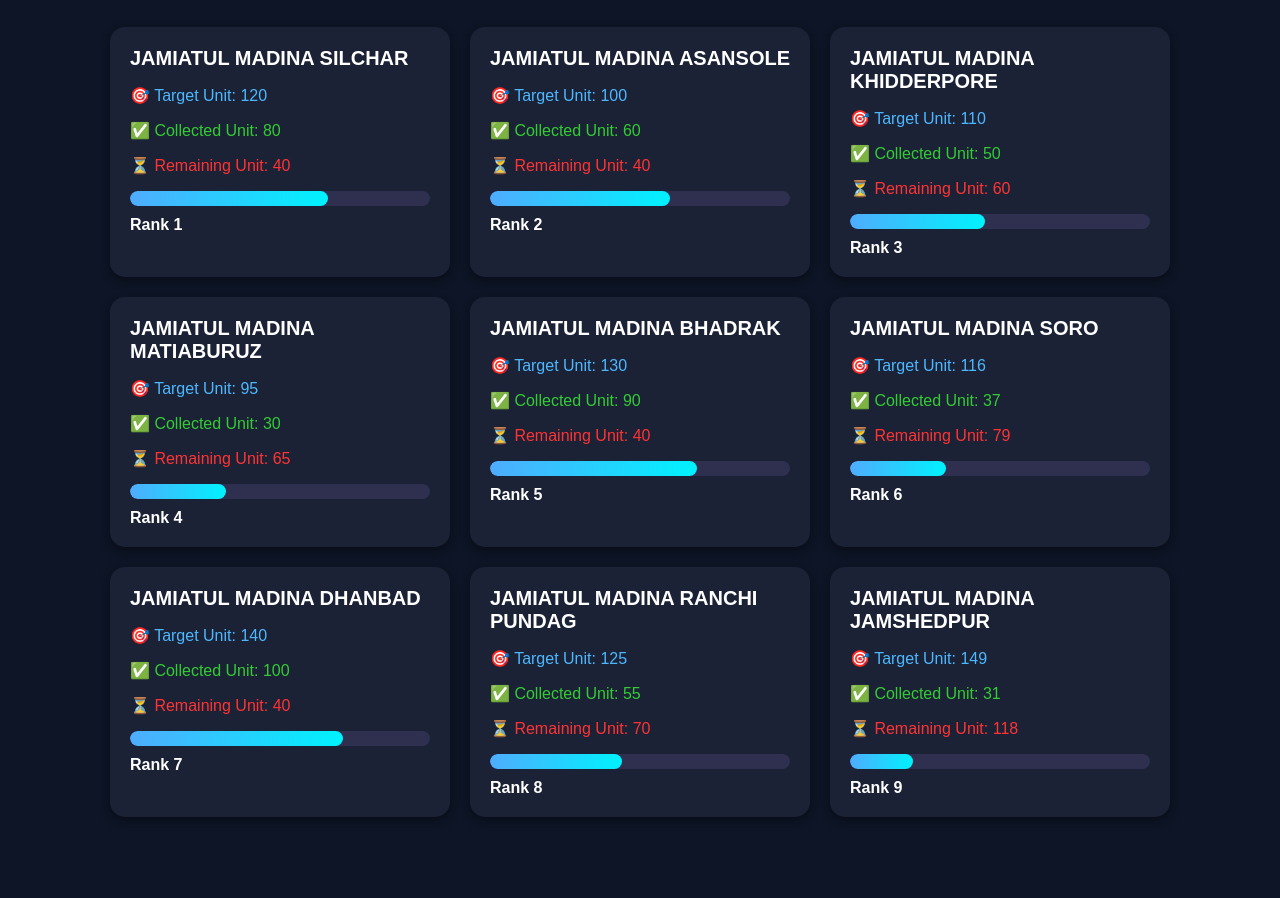
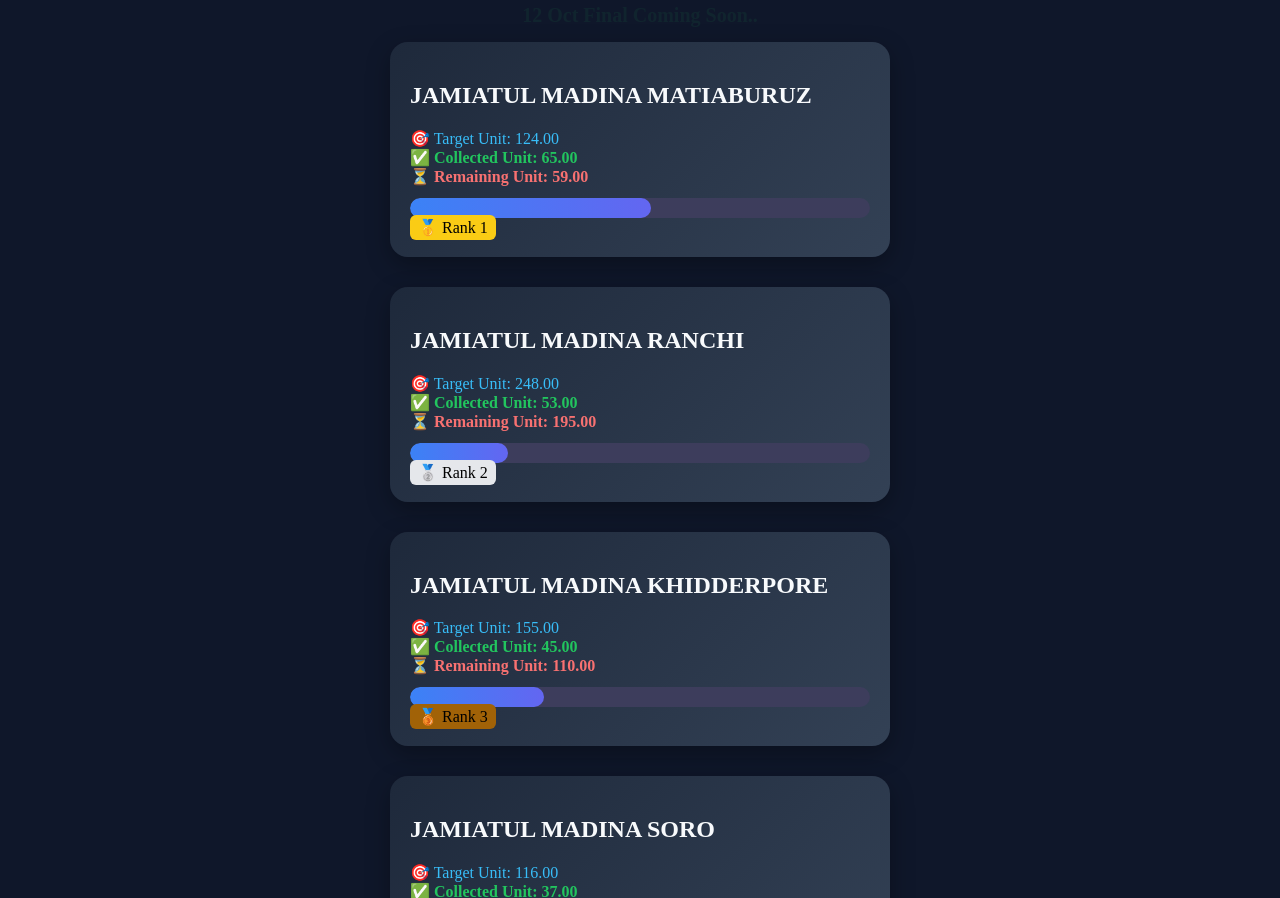
Before and after one commit to kolregjmrecord-eng/scoreboard, a plain HTML site: page index.html in a window 1280 px wide. Shown: the part 245-1143 px from the top of the page. Before the commit the page ends 1082 px from the top, so only its background shows below. Drawn offline with Linux system fonts and the light colour scheme.

Commit message:
Update index.html

```diff
--- a/index.html
+++ b/index.html
@@ -2,203 +2,242 @@
 <html lang="en">
 <head>
   <meta charset="UTF-8">
-  <title>JAMIATUL MADINA KOLKATA REGION</title>
+  <title>Telethone 2025 Scoreboard</title>
   <style>
     body {
-      background-color: #0d1526;
-      font-family: Arial, sans-serif;
+      font-family: 'JameelNoori', 'Attari', serif;
+      text-align: center;
+      background: #0f172a;
+      color: #f8fafc;
       margin: 0;
       padding: 0;
-      color: white;
     }
-
-    /* HEADER */
-    .header {
-      text-align: center;
-      padding: 20px 0;
+    .title {
+      background: linear-gradient(90deg, #3b82f6, #6366f1);
+      padding: 16px;
+      font-size: 34px;
+      font-weight: bold;
+      color: #ffffff;
+      border-radius: 12px;
+      margin-bottom: 12px;
+      letter-spacing: 1px;
+      box-shadow: 0 6px 15px rgba(0,0,0,0.3);
     }
-    .header h1 {
+    .subtitle {
+      font-size: 24px;
+      font-weight: bold;
+      margin-bottom: 8px;
+      text-shadow: 1px 1px 3px rgba(0,0,0,0.5);
       color: gold;
+    }
+    .logo {
+      margin: 10px auto;
+    }
+    .date {
+      font-size: 18px;
+      color: #ffdd59;
+      margin-top: 5px;
+    }
+    .coming {
+      font-size: 20px;
       font-weight: bold;
-      margin: 10px 0;
-    }
-    .header .logo {
-      width: 100px;
-      height: auto;
-      margin: 10px 0;
-    }
-    .header .date {
-      color: gold;
-      font-weight: bold;
-      margin: 5px 0;
-    }
-    .blink {
-      color: green;
-      font-weight: bold;
-      font-size: 20px;
-      margin-top: 10px;
-      animation: blink 1s infinite;
+      color: #22c55e;
+      margin-top: 5px;
+      animation: blink 1.2s infinite;
     }
     @keyframes blink {
-      50% { opacity: 0; }
+      0%, 50%, 100% { opacity: 1; }
+      25%, 75% { opacity: 0; }
     }
-
-    /* CARDS */
     .container {
       display: flex;
-      flex-wrap: wrap;
-      justify-content: center;
-      gap: 20px;
-      padding: 20px;
+      flex-direction: column;
+      align-items: center;
+      padding-bottom: 40px;
     }
     .card {
-      background: #1b2236;
+      margin: 15px auto;
+      width: 460px;
       padding: 20px;
-      border-radius: 15px;
-      width: 300px;
-      box-shadow: 0 4px 10px rgba(0,0,0,0.4);
-      transition: transform 0.3s;
+      border-radius: 18px;
+      box-shadow: 0 8px 25px rgba(0,0,0,0.3);
+      text-align: left;
+      background: linear-gradient(135deg, #1e293b, #334155);
+      transition: transform 0.3s ease, box-shadow 0.3s ease;
     }
     .card:hover {
-      transform: scale(1.05);
+      transform: translateY(-8px);
+      box-shadow: 0 12px 30px rgba(99,102,241,0.5);
     }
-    .card h2 {
-      margin: 0 0 15px 0;
-      font-size: 20px;
+    .hadaf { color: #38bdf8; }
+    .jama { color: #22c55e; font-weight: bold; }
+    .baki { color: #f87171; font-weight: bold; }
+    .rank-1 { background: #facc15; color: black; padding: 4px 8px; border-radius: 6px; }
+    .rank-2 { background: #e5e7eb; color: black; padding: 4px 8px; border-radius: 6px; }
+    .rank-3 { background: #a16207; color: black; padding: 4px 8px; border-radius: 6px; }
+    .progress-bar-container {
+      margin-top: 12px;
+      height: 20px;
+      background: #3d3d5c;
+      border-radius: 10px;
+      overflow: hidden;
+    }
+    .progress-fill {
+      height: 100%;
+      width: 0;
+      border-radius: 10px;
+      background: linear-gradient(90deg, #3b82f6, #6366f1);
+      transition: width 1.5s ease-in-out;
+    }
+    .footer {
+      margin-top: 25px;
+      font-size: 18px;
       font-weight: bold;
-    }
-    .target { color: #4db8ff; }
-    .collected { color: #33cc33; }
-    .remaining { color: #ff3333; }
-
-    /* PROGRESS BAR */
-    .progress {
-      background: #2f2f4f;
-      border-radius: 20px;
-      overflow: hidden;
-      height: 15px;
-      margin: 10px 0;
-    }
-    .progress-bar {
-      height: 100%;
-      border-radius: 20px;
-      background: linear-gradient(90deg, #4facfe, #00f2fe);
-      width: 0;
-      animation: grow 2s ease-in-out forwards;
-    }
-    @keyframes grow {
-      from { width: 0; }
-      to { width: var(--progress); }
-    }
-
-    .rank {
-      font-weight: bold;
-      margin-top: 10px;
+      color: gold;
     }
   </style>
 </head>
 <body>
+  <div class="title">TELETHONE 2025</div>
 
-  <!-- HEADER -->
-  <div class="header">
-    <h1>JAMIATUL MADINA KOLKATA REGION</h1>
-    <img src="logo.png" alt="Logo" class="logo">
+  <div class="subtitle">JAMIATUL MADINA KOLKATA REGION</div>
+  <div class="logo"><img src="./logo.png" alt="Jamiatul Madina Logo" style="width:120px; height:auto;"></div>
   <div class="date" id="current-date"></div>
-    <div class="blink">12 Oct Final Coming Soon..</div>
+  <div class="coming">12 Oct Final Coming Soon..</div>
+
+  <div class="container">
+    <!-- 9 Cards -->
+    <div class="card" data-hadaf="159" data-jama="14"><h2>JAMIATUL MADINA SILCHAR</h2>
+      <div class="unit hadaf">🎯 Target Unit: <span class="hadaf-value"></span></div>
+      <div class="unit jama">✅ Collected Unit: <span class="jama-value"></span></div>
+      <div class="unit baki">⏳ Remaining Unit: <span class="baki-value"></span></div>
+      <div class="progress-bar-container"><div class="progress-fill"></div></div>
+      <div class="rank"></div>
     </div>
 
-  <!-- CARDS -->
-  <div class="container">
-
-    <div class="card">
-      <h2>JAMIATUL MADINA SILCHAR</h2>
-      <p class="target">🎯 Target Unit: 120</p>
-      <p class="collected">✅ Collected Unit: 80</p>
-      <p class="remaining">⏳ Remaining Unit: 40</p>
-      <div class="progress"><div class="progress-bar" style="--progress:66%;"></div></div>
-      <div class="rank">Rank 1</div>
+    <div class="card" data-hadaf="110" data-jama="28"><h2>JAMIATUL MADINA ASANSOLE</h2>
+      <div class="unit hadaf">🎯 Target Unit: <span class="hadaf-value"></span></div>
+      <div class="unit jama">✅ Collected Unit: <span class="jama-value"></span></div>
+      <div class="unit baki">⏳ Remaining Unit: <span class="baki-value"></span></div>
+      <div class="progress-bar-container"><div class="progress-fill"></div></div>
+      <div class="rank"></div>
     </div>
 
-    <div class="card">
-      <h2>JAMIATUL MADINA ASANSOLE</h2>
-      <p class="target">🎯 Target Unit: 100</p>
-      <p class="collected">✅ Collected Unit: 60</p>
-      <p class="remaining">⏳ Remaining Unit: 40</p>
-      <div class="progress"><div class="progress-bar" style="--progress:60%;"></div></div>
-      <div class="rank">Rank 2</div>
+    <div class="card" data-hadaf="155" data-jama="45"><h2>JAMIATUL MADINA KHIDDERPORE</h2>
+      <div class="unit hadaf">🎯 Target Unit: <span class="hadaf-value"></span></div>
+      <div class="unit jama">✅ Collected Unit: <span class="jama-value"></span></div>
+      <div class="unit baki">⏳ Remaining Unit: <span class="baki-value"></span></div>
+      <div class="progress-bar-container"><div class="progress-fill"></div></div>
+      <div class="rank"></div>
     </div>
 
-    <div class="card">
-      <h2>JAMIATUL MADINA KHIDDERPORE</h2>
-      <p class="target">🎯 Target Unit: 110</p>
-      <p class="collected">✅ Collected Unit: 50</p>
-      <p class="remaining">⏳ Remaining Unit: 60</p>
-      <div class="progress"><div class="progress-bar" style="--progress:45%;"></div></div>
-      <div class="rank">Rank 3</div>
+    <div class="card" data-hadaf="124" data-jama="65"><h2>JAMIATUL MADINA MATIABURUZ</h2>
+      <div class="unit hadaf">🎯 Target Unit: <span class="hadaf-value"></span></div>
+      <div class="unit jama">✅ Collected Unit: <span class="jama-value"></span></div>
+      <div class="unit baki">⏳ Remaining Unit: <span class="baki-value"></span></div>
+      <div class="progress-bar-container"><div class="progress-fill"></div></div>
+      <div class="rank"></div>
     </div>
 
-    <div class="card">
-      <h2>JAMIATUL MADINA MATIABURUZ</h2>
-      <p class="target">🎯 Target Unit: 95</p>
-      <p class="collected">✅ Collected Unit: 30</p>
-      <p class="remaining">⏳ Remaining Unit: 65</p>
-      <div class="progress"><div class="progress-bar" style="--progress:32%;"></div></div>
-      <div class="rank">Rank 4</div>
+    <div class="card" data-hadaf="116" data-jama="37"><h2>JAMIATUL MADINA SORO</h2>
+      <div class="unit hadaf">🎯 Target Unit: <span class="hadaf-value"></span></div>
+      <div class="unit jama">✅ Collected Unit: <span class="jama-value"></span></div>
+      <div class="unit baki">⏳ Remaining Unit: <span class="baki-value"></span></div>
+      <div class="progress-bar-container"><div class="progress-fill"></div></div>
+      <div class="rank"></div>
     </div>
 
-    <div class="card">
-      <h2>JAMIATUL MADINA BHADRAK</h2>
-      <p class="target">🎯 Target Unit: 130</p>
-      <p class="collected">✅ Collected Unit: 90</p>
-      <p class="remaining">⏳ Remaining Unit: 40</p>
-      <div class="progress"><div class="progress-bar" style="--progress:69%;"></div></div>
-      <div class="rank">Rank 5</div>
+    <div class="card" data-hadaf="104" data-jama="21"><h2>JAMIATUL MADINA BHADRAK</h2>
+      <div class="unit hadaf">🎯 Target Unit: <span class="hadaf-value"></span></div>
+      <div class="unit jama">✅ Collected Unit: <span class="jama-value"></span></div>
+      <div class="unit baki">⏳ Remaining Unit: <span class="baki-value"></span></div>
+      <div class="progress-bar-container"><div class="progress-fill"></div></div>
+      <div class="rank"></div>
     </div>
 
-    <div class="card">
-      <h2>JAMIATUL MADINA SORO</h2>
-      <p class="target">🎯 Target Unit: 116</p>
-      <p class="collected">✅ Collected Unit: 37</p>
-      <p class="remaining">⏳ Remaining Unit: 79</p>
-      <div class="progress"><div class="progress-bar" style="--progress:32%;"></div></div>
-      <div class="rank">Rank 6</div>
+    <div class="card" data-hadaf="149" data-jama="31"><h2>JAMIATUL MADINA JAMSHEDPUR</h2>
+      <div class="unit hadaf">🎯 Target Unit: <span class="hadaf-value"></span></div>
+      <div class="unit jama">✅ Collected Unit: <span class="jama-value"></span></div>
+      <div class="unit baki">⏳ Remaining Unit: <span class="baki-value"></span></div>
+      <div class="progress-bar-container"><div class="progress-fill"></div></div>
+      <div class="rank"></div>
     </div>
 
-    <div class="card">
-      <h2>JAMIATUL MADINA DHANBAD</h2>
-      <p class="target">🎯 Target Unit: 140</p>
-      <p class="collected">✅ Collected Unit: 100</p>
-      <p class="remaining">⏳ Remaining Unit: 40</p>
-      <div class="progress"><div class="progress-bar" style="--progress:71%;"></div></div>
-      <div class="rank">Rank 7</div>
+    <div class="card" data-hadaf="176" data-jama="19"><h2>JAMIATUL MADINA DHANBAD</h2>
+      <div class="unit hadaf">🎯 Target Unit: <span class="hadaf-value"></span></div>
+      <div class="unit jama">✅ Collected Unit: <span class="jama-value"></span></div>
+      <div class="unit baki">⏳ Remaining Unit: <span class="baki-value"></span></div>
+      <div class="progress-bar-container"><div class="progress-fill"></div></div>
+      <div class="rank"></div>
     </div>
 
-    <div class="card">
-      <h2>JAMIATUL MADINA RANCHI PUNDAG</h2>
-      <p class="target">🎯 Target Unit: 125</p>
-      <p class="collected">✅ Collected Unit: 55</p>
-      <p class="remaining">⏳ Remaining Unit: 70</p>
-      <div class="progress"><div class="progress-bar" style="--progress:44%;"></div></div>
-      <div class="rank">Rank 8</div>
+    <div class="card" data-hadaf="248" data-jama="53"><h2>JAMIATUL MADINA RANCHI</h2>
+      <div class="unit hadaf">🎯 Target Unit: <span class="hadaf-value"></span></div>
+      <div class="unit jama">✅ Collected Unit: <span class="jama-value"></span></div>
+      <div class="unit baki">⏳ Remaining Unit: <span class="baki-value"></span></div>
+      <div class="progress-bar-container"><div class="progress-fill"></div></div>
+      <div class="rank"></div>
+    </div>
   </div>
 
-    <div class="card">
-      <h2>JAMIATUL MADINA JAMSHEDPUR</h2>
-      <p class="target">🎯 Target Unit: 149</p>
-      <p class="collected">✅ Collected Unit: 31</p>
-      <p class="remaining">⏳ Remaining Unit: 118</p>
-      <div class="progress"><div class="progress-bar" style="--progress:21%;"></div></div>
-      <div class="rank">Rank 9</div>
-    </div>
-
-  </div>
+  <div class="footer">MADE THIS ABDE MUSTAFA</div>
 
   <script>
-    // Date set
+    // Date auto set
     const dateElement = document.getElementById("current-date");
     const today = new Date();
     const options = { weekday: "long", day: "numeric", month: "long", year: "numeric" };
     dateElement.textContent = today.toLocaleDateString("en-GB", options);
+
+    let cards = Array.from(document.querySelectorAll('.card'));
+
+    function animateValue(el, start, end, duration) {
+      let range = end - start;
+      let startTime = null;
+      function step(timestamp) {
+        if(!startTime) startTime = timestamp;
+        let progress = timestamp - startTime;
+        let current = start + (range * (progress / duration));
+        if(range > 0) current = Math.min(current, end);
+        else current = Math.max(current, end);
+        el.textContent = current.toFixed(2);
+        if((range > 0 && current < end) || (range < 0 && current > end)) {
+          window.requestAnimationFrame(step);
+        }
+      }
+      window.requestAnimationFrame(step);
+    }
+
+    function updateRank() {
+      let sorted = cards.sort((a,b) => parseFloat(b.getAttribute('data-jama')) - parseFloat(a.getAttribute('data-jama')));
+      let container = document.querySelector('.container');
+      container.innerHTML = '';
+      sorted.forEach((card,index)=>{
+        let rankDiv = card.querySelector('.rank');
+        if(index===0) rankDiv.innerHTML = '<span class="rank-1">🥇 Rank 1</span>';
+        else if(index===1) rankDiv.innerHTML = '<span class="rank-2">🥈 Rank 2</span>';
+        else if(index===2) rankDiv.innerHTML = '<span class="rank-3">🥉 Rank 3</span>';
+        else rankDiv.textContent = `Rank ${index+1}`;
+        container.appendChild(card);
+      });
+    }
+
+    cards.forEach(card => {
+      let hadaf = parseFloat(card.getAttribute('data-hadaf'));
+      let jama = parseFloat(card.getAttribute('data-jama'));
+      let baki = hadaf - jama;
+
+      animateValue(card.querySelector('.hadaf-value'),0,hadaf,1000);
+      animateValue(card.querySelector('.jama-value'),0,jama,1000);
+      animateValue(card.querySelector('.baki-value'),0,baki,1000);
+
+      let percent = Math.min((jama/hadaf)*100,100);
+      setTimeout(()=>{
+        card.querySelector('.progress-fill').style.width = percent+'%';
+      }, 300);
+    });
+
+    updateRank();
   </script>
 </body>
 </html>
```
Lines whose indentation alone changed are shown as unchanged.
